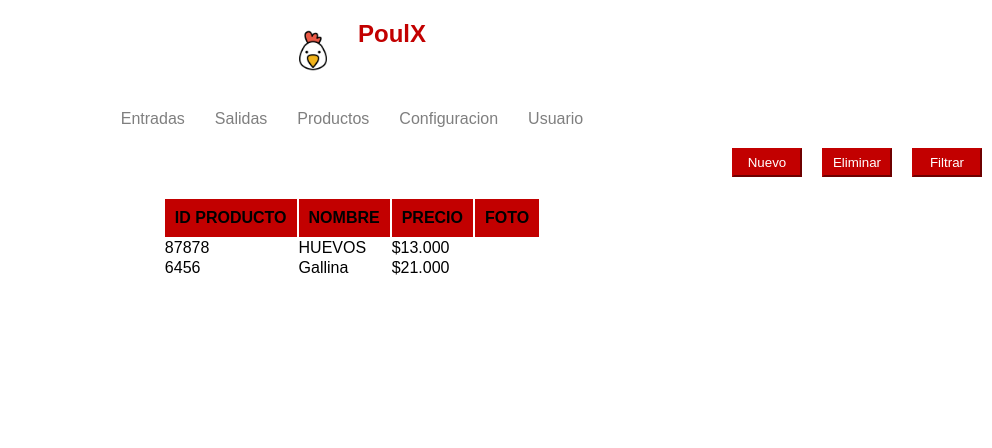
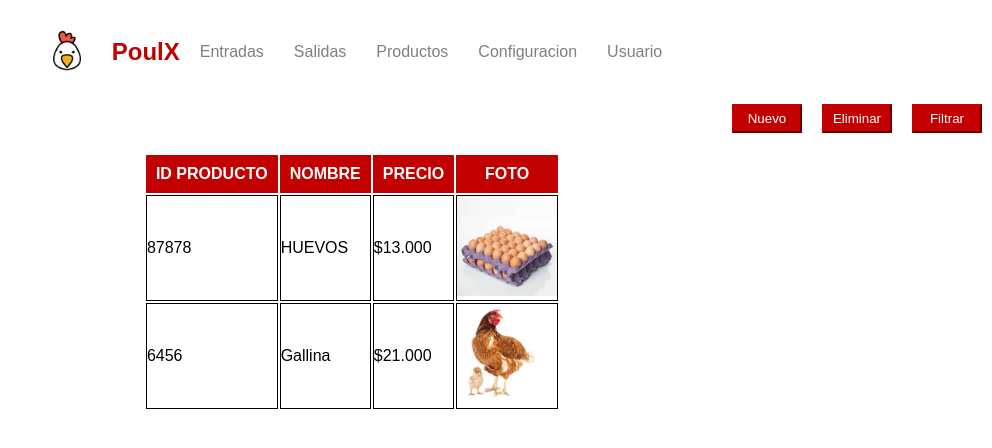
Before and after one commit to fabianca117/PoulX, a plain HTML site: page productos.html in a window 1280 px wide. Shown: the whole page, without its empty margins (288-1280 px from the left). Drawn offline with Linux system fonts and the light colour scheme.

Commit message:
mejora pagina productos

```diff
--- a/css/style.css
+++ b/css/style.css
@@ -11,21 +11,22 @@
 }
 
 /*Estilos para el Login*/
-body{
+body {
     font-family: Lato, Verdana, Geneva, Tahoma, sans-serif;
 }
+
 .inicio div {
     display: flex;
     justify-content: center;
     margin-bottom: 5px;
 }
 
-.favicon{
+.favicon {
     height: 130px;
     padding-top: 10vh;
 }
 
-.buttonlogin{
+.buttonlogin {
     color: #c20000;
     margin: 10px;
     padding: 5px;
@@ -33,22 +34,29 @@ body{
     width: 170px;
 }
 
-h1{
+h1 {
     color: #c20000;
 }
 
-.usuario, .contrasena{
+.usuario,
+.contrasena {
     text-align: left;
     font-weight: 700;
 }
 
 .navigation ul {
-    list-style: none;    /*Eliminar los puntos de la lista*/
-    display: flex;    /*Usa Flexbox para alinear elementos*/
-    justify-content: center;    /*centar horizontalmente los elementos*/
+    list-style: none;
+    /*Eliminar los puntos de la lista*/
+    display: flex;
+    /*Usa Flexbox para alinear elementos*/
+    justify-content: center;
+    /*centar horizontalmente los elementos*/
+    align-items: center;
     flex-wrap: wrap;    /* Permitir que los elementos se vuelvan multiples lineas de ser necesario*/
-    padding: 10px 0px;    /*OJO  Espacio interior en la parte superior e inferior*/
-    gap: 10px;    /*Espacio entre elementos*/
+    padding: 10px 0px;
+    /*OJO  Espacio interior en la parte superior e inferior*/
+    gap: 10px;
+    /*Espacio entre elementos*/
     background-color: #ffffff;
     /* Color de fondo de la navegación*/
     margin-top: 10px;
@@ -65,21 +73,20 @@ h1{
     /* Espacio interior de los enlaces*/
 }
 
-.navigation img{
-    display: flex;
+/* estilos logo menu */
+.logomenu {
     height: 50px;
-    padding: 0px;
-    margin: 0px;
 }
 
-.buttonaction{
+/* Estilos Menu seleccion */
+.buttonaction {
     display: flex;
     justify-content: right;
     margin-bottom: 5px;
     gap: 0px;
 }
 
-.buttonnuevo{
+.buttonnuevo {
     color: #ffffff;
     background-color: #c20000;
     margin: 10px;
@@ -88,7 +95,7 @@ h1{
     width: 70px;
 }
 
-.buttoneliminar{
+.buttoneliminar {
     color: #ffffff;
     background-color: #c20000;
     margin: 10px;
@@ -97,7 +104,7 @@ h1{
     width: 70px;
 }
 
-.buttonfiltrar{
+.buttonfiltrar {
     color: #ffffff;
     background-color: #c20000;
     margin: 10px;
@@ -106,15 +113,26 @@ h1{
     width: 70px;
 }
 
-table{
+/* contenido tablas */
+
+table {
     display: flex;
     justify-content: center;
     padding: 5px;
-    border: 1px;
-    border-color: black;
 }
 
-table th{
+table th {
     background-color: #c20000;
+    color: white;
     padding: 10px;
+    text-align: center;
 }
+
+table td {
+    border-color: darkgrey;
+    border: 1px solid;
+}
+
+.imgproductos {
+    height: 100px;
+}
--- a/productos.html
+++ b/productos.html
@@ -10,12 +10,12 @@
 
 <body>
     <header>
+        <div>
+            <div>
                 <nav class="navigation">
                     <ul>
-                <a href="#"><img src="img/logopng.png" class="logo"></a>
-                <h1>PoulX</h1>
-            </ul>
-            <ul>
+                        <a href="#"><img src="img/logopng.png" class="logomenu"></a>
+                        <h1 class="nombre">PoulX</h1>
                         <li><a href="#">Entradas</a></li>
                         <li><a href="#">Salidas</a></li>
                         <li><a href="#">Productos</a></li>
@@ -23,6 +23,8 @@
                         <li><a href="#">Usuario</a></li>
                     </ul>
                 </nav>
+            </div>
+        </div>
     </header>
     <div class="buttonaction">
         <button class="buttonnuevo">Nuevo</button>
@@ -41,13 +43,13 @@
             <TD>87878</TD>
             <TD>HUEVOS</TD>
             <TD>$13.000</TD>
-            <TD><img src=""></TD>
+            <TD><img src="/img/huevos.jpg" class="imgproductos"></TD>
         </TR>
         <tr>
             <td>6456</td>
             <TD>Gallina</TD>
             <TD>$21.000</TD>
-            <TD><img src=""></TD>
+            <TD><img src="/img/Gallina_ponedora.jpg" class="imgproductos"></TD>
         </tr>
 
 
```
Also changed, not shown: entradas.html (+8 -8 lines), img/Gallina_ponedora.jpg (added), img/huevos.jpg (added). Lines whose indentation alone changed are shown as unchanged.
